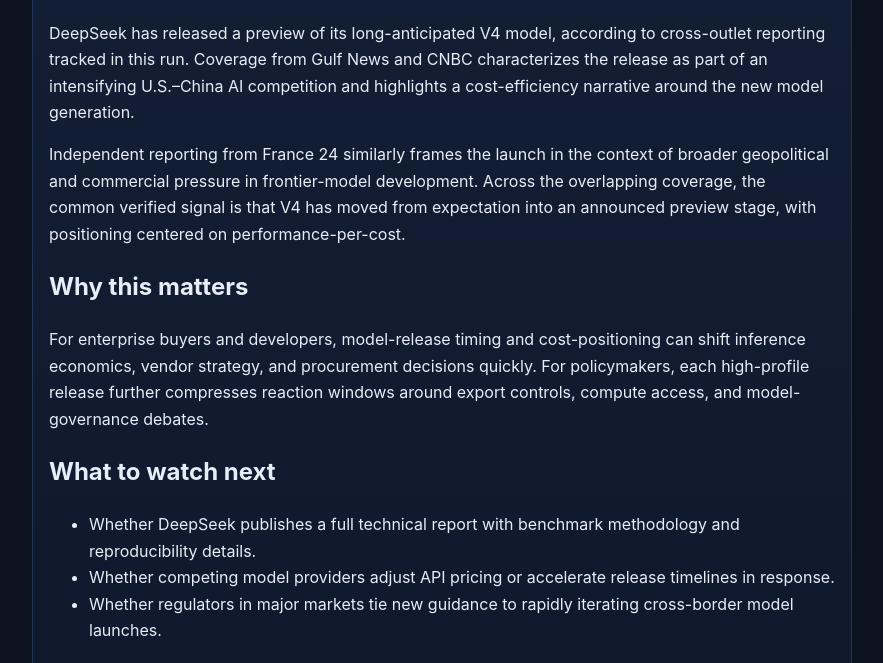
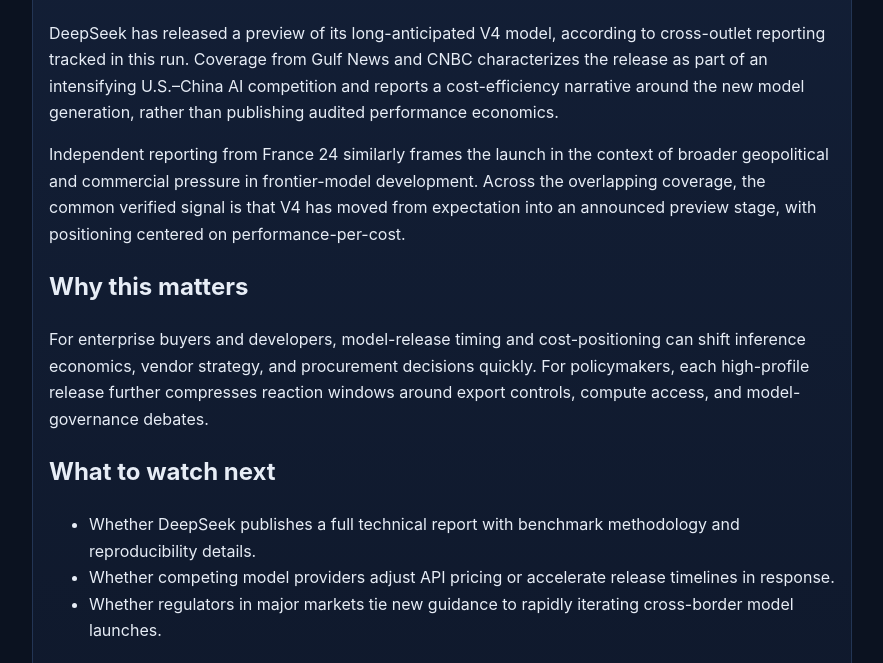
Before and after one commit to thestamp/Static-ai-articles, a Jekyll site: the page built from articles/2026-04-24-china-s-deepseek-says-releases-long-awaited-new-ai-model.md, in a window 1280 px wide and 900 px high, scrolled down 529 px, cut to the strip 237-900 px from the top of the window. Shown: the whole strip, without its empty margins (198-1081 px from the left). Built offline with Jekyll 4.4.1, drawn with Linux system fonts in a browser that asks for light colours.

Commit message:
Tighten sourcing language around DeepSeek cost claims

```diff
--- a/articles/2026-04-24-china-s-deepseek-says-releases-long-awaited-new-ai-model.md
+++ b/articles/2026-04-24-china-s-deepseek-says-releases-long-awaited-new-ai-model.md
@@ -13,7 +13,7 @@
 
 # China’s DeepSeek says releases long-awaited new AI model
 
-DeepSeek has released a preview of its long-anticipated V4 model, according to cross-outlet reporting tracked in this run. Coverage from Gulf News and CNBC characterizes the release as part of an intensifying U.S.–China AI competition and highlights a cost-efficiency narrative around the new model generation.
+DeepSeek has released a preview of its long-anticipated V4 model, according to cross-outlet reporting tracked in this run. Coverage from Gulf News and CNBC characterizes the release as part of an intensifying U.S.–China AI competition and reports a cost-efficiency narrative around the new model generation, rather than publishing audited performance economics.
 
 Independent reporting from France 24 similarly frames the launch in the context of broader geopolitical and commercial pressure in frontier-model development. Across the overlapping coverage, the common verified signal is that V4 has moved from expectation into an announced preview stage, with positioning centered on performance-per-cost.
 
```
